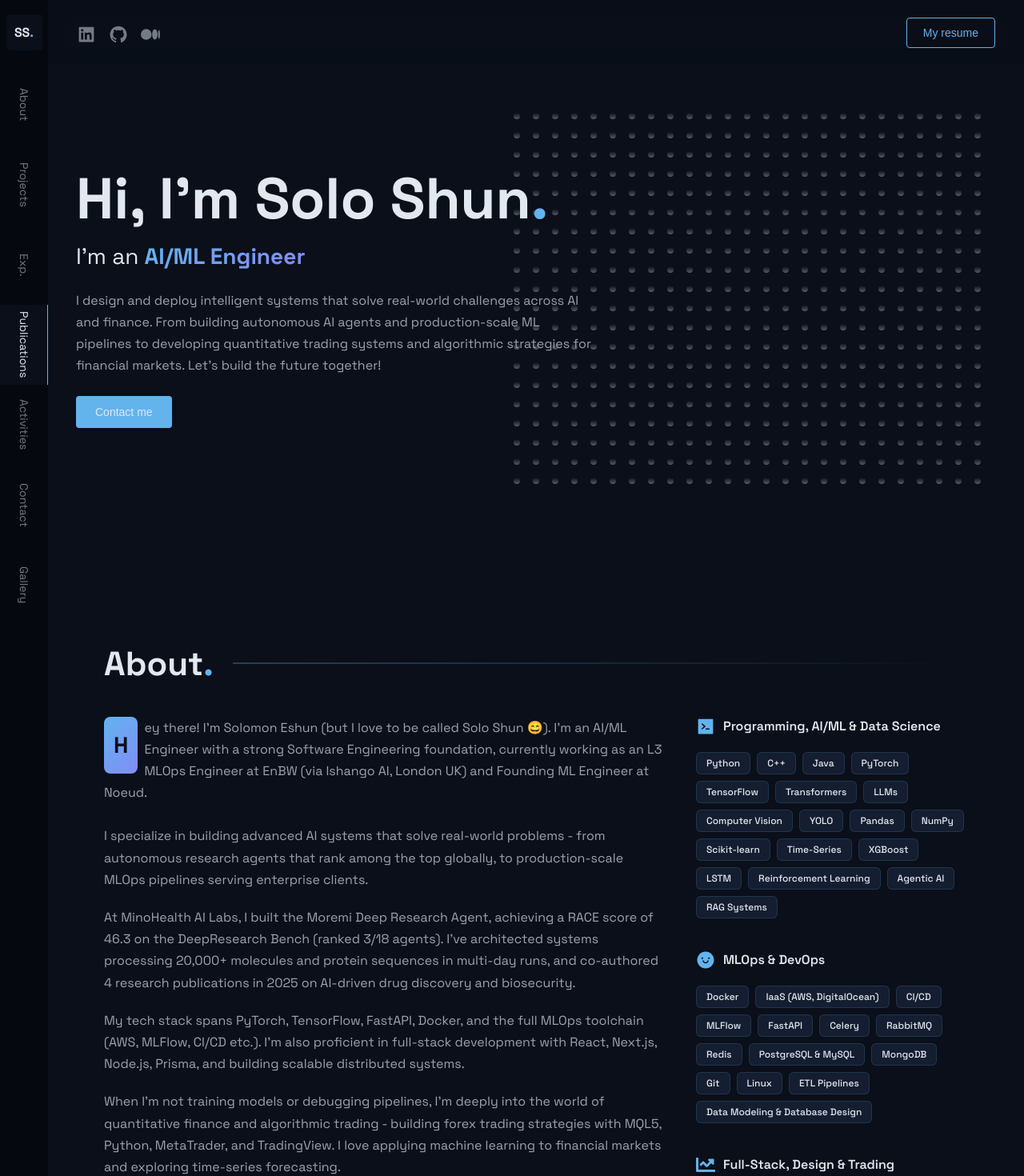
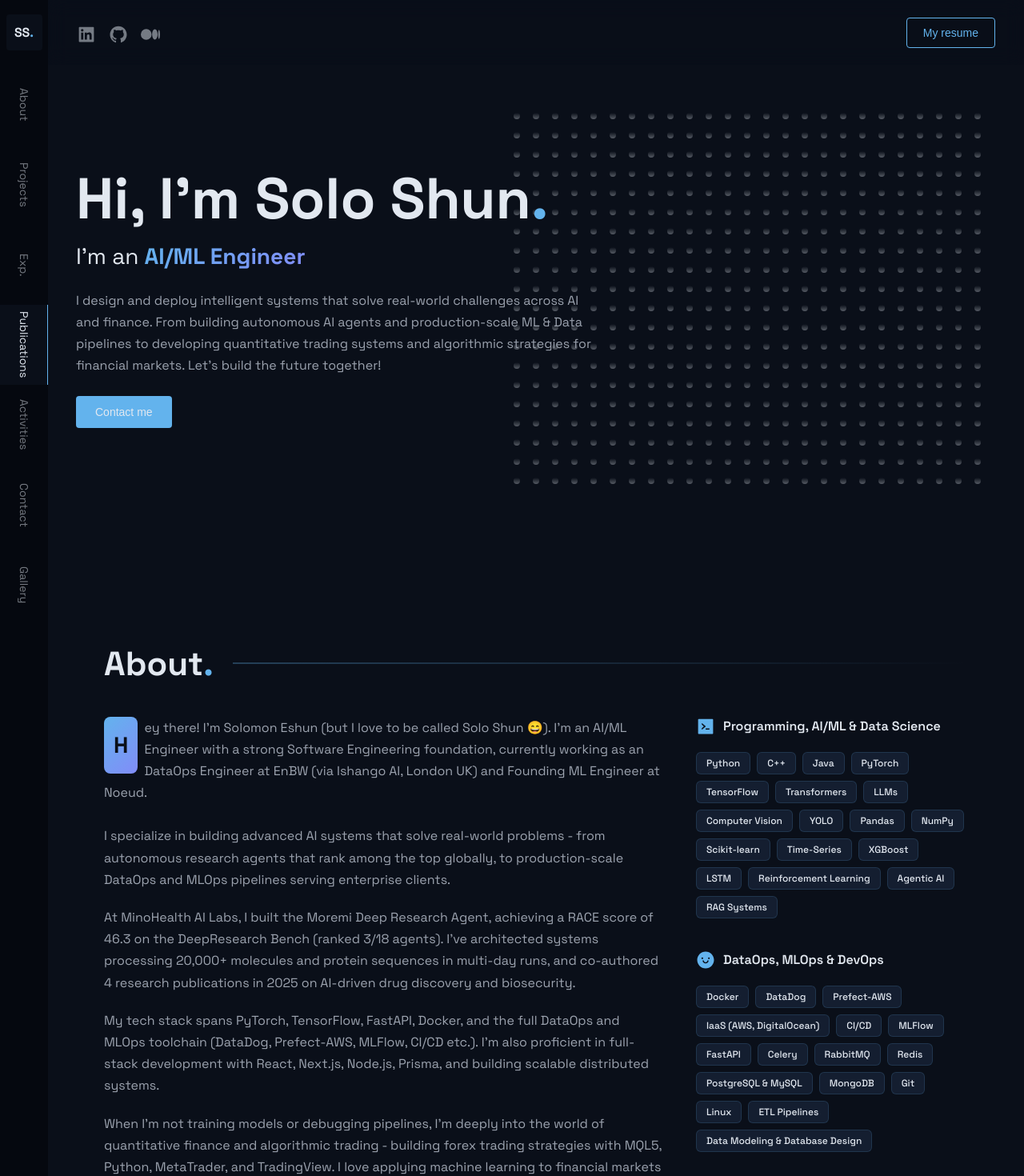
Before and after one commit to soloeinsteinmit/mi-portafolio, a Next.js app: page / in a window 1280 px wide. Shown: the top 1470 px of the page at 80% size. Built offline with nearby package versions, Linux system fonts and the light colour scheme.

Commit message:
feat: Add initial portfolio homepage structure including About, Experience, and Hero sections, and a resume.

```diff
--- a/components/home/about/About.tsx
+++ b/components/home/about/About.tsx
@@ -15,12 +15,12 @@ export const About = () => {
             <p className={`${styles.aboutText} ${styles.highlightFirstLetter}`}>
               Hey there! I&apos;m Solomon Eshun (but I love to be called Solo Shun
               😄). I&apos;m an AI/ML Engineer with a strong Software Engineering
-              foundation, currently working as an L3 MLOps Engineer at EnBW (via
+              foundation, currently working as an DataOps Engineer at EnBW (via
               Ishango AI, London UK) and Founding ML Engineer at Noeud.
               <br />
               <br />I specialize in building advanced AI systems that solve
               real-world problems - from autonomous research agents that rank
-              among the top globally, to production-scale MLOps pipelines
+              among the top globally, to production-scale DataOps and MLOps pipelines
               serving enterprise clients.
             </p>
           </Reveal>
@@ -36,7 +36,7 @@ export const About = () => {
           <Reveal>
             <p className={styles.aboutText}>
               My tech stack spans PyTorch, TensorFlow, FastAPI, Docker, and the
-              full MLOps toolchain (AWS, MLFlow, CI/CD etc.). I&apos;m also
+              full DataOps and MLOps toolchain (DataDog, Prefect-AWS, MLFlow, CI/CD etc.). I&apos;m also
               proficient in full-stack development with React, Next.js, Node.js, Prisma, and
               building scalable distributed systems.
             </p>
--- a/components/home/about/Stats.tsx
+++ b/components/home/about/Stats.tsx
@@ -38,10 +38,12 @@ export const Stats = () => {
         <div className={styles.statColumn}>
           <h4>
             <AiFillSmile size="2.4rem" color="var(--brand)" />
-            <span>MLOps & DevOps</span>
+            <span>DataOps, MLOps & DevOps</span>
           </h4>
           <div className={styles.statGrid}>
             <span className="chip">Docker</span>
+            <span className="chip">DataDog</span>
+            <span className="chip">Prefect-AWS</span>
             <span className="chip">IaaS (AWS, DigitalOcean)</span>
             {/* <span className="chip">Kubernetes</span> */}
             <span className="chip">CI/CD</span>
--- a/components/home/experience/Experience.tsx
+++ b/components/home/experience/Experience.tsx
@@ -30,13 +30,14 @@ const experience = [
         , London UK)
       </>
     ),
-    position: "L3 MLOps Engineer",
+    position: "DataOps Engineer",
     time: "Dec 2025 - Present",
     location: "Karlsruhe, Germany (Remote)",
     description:
-      "Supporting enterprise-scale MLOps initiatives for a leading European energy provider. Focusing on production ML infrastructure, deployment pipelines, and operational reliability in regulated, high-availability environments.",
+      "Supporting enterprise-scale DataOps and ML operations for a leading European energy provider. Focusing on reliable data pipelines, production ML infrastructure, and deployment automation",
     tech: [
       "MLOps",
+      "DataOps",
       "Python",
       "Docker",
       "CI/CD",
@@ -60,9 +61,11 @@ const experience = [
       "PyTorch",
       "Time-Series Forecasting",
       "ML Pipelines",
+      "Data Pipelines",
       "System Design",
       "Model Deployment",
       "MLOps",
+      "DataOps",
       "Python",
       "Quantitative Finance",
     ],
--- a/components/home/hero/Hero.tsx
+++ b/components/home/hero/Hero.tsx
@@ -24,7 +24,7 @@ export const Hero = () => {
           <Reveal>
             <p className={styles.aboutCopy}>
               I design and deploy intelligent systems that solve real-world challenges across AI and finance. From building autonomous AI agents and production-scale
-              ML pipelines to developing quantitative trading systems and algorithmic strategies
+              ML & Data pipelines to developing quantitative trading systems and algorithmic strategies
               for financial markets. Let&apos;s build the future together!
             </p>
           </Reveal>
--- a/pages/index.tsx
+++ b/pages/index.tsx
@@ -10,30 +10,30 @@ export default function HomePage() {
 
         {/* Primary Meta Tags */}
         <meta name="title" content="Solomon Eshun (Solo Shun) | AI/ML Engineer, MLOps Specialist & Quantitative Finance Developer" />
-        <meta name="description" content="Solomon Eshun (Solo Shun) - AI/ML Engineer specializing in autonomous AI agents, production MLOps, algorithmic trading, and quantitative finance. Building intelligent systems for finance, and enterprise. Expert in PyTorch, TensorFlow, time-series forecasting, and algorithmic trading strategies." />
+        <meta name="description" content="Solomon Eshun (Solo Shun) - AI/ML Engineer specializing in autonomous AI agents, production MLOps, DataOps, algorithmic trading, and quantitative finance. Building intelligent systems for finance, and enterprise. Expert in PyTorch, TensorFlow, time-series forecasting, and algorithmic trading strategies." />
         <meta name="viewport" content="width=device-width, initial-scale=1" />
         <meta name="author" content="Solomon Eshun" />
 
         {/* Comprehensive Keywords */}
-        <meta name="keywords" content="Solomon Eshun, Solo Shun, AI Engineer, Machine Learning Engineer, MLOps Engineer, Deep Learning, PyTorch, TensorFlow, Autonomous AI Agents, LLMs, Agentic AI, Computer Vision, YOLO, Bioinformatics, Drug Discovery, Medical AI, Time-Series Forecasting, Algorithmic Trading, Quantitative Finance, Forex Trading, MQL5, MetaTrader, TradingView, Python, Docker, FastAPI, Celery, RabbitMQ, Redis, React, Next.js, Transformers, LSTM, XGBoost, Temporal Fusion Transformers, MLOps, DevOps, CI/CD, Kubernetes, AWS, DigitalOcean, Research Publications, MinoHealth AI, EnBW, Noeud, Ghana AI, African AI Engineer, Moremi AI Agent, DeepResearch Bench, Production ML Systems, Enterprise ML, Distributed Systems, Real-time ML Pipelines, Financial Forecasting" />
+        <meta name="keywords" content="Solomon Eshun, Solo Shun, AI Engineer, Machine Learning Engineer, MLOps Engineer, DataOps Engineer, Deep Learning, PyTorch, TensorFlow, Autonomous AI Agents, LLMs, Agentic AI, Computer Vision, YOLO, Bioinformatics, Drug Discovery, Medical AI, Time-Series Forecasting, Algorithmic Trading, Quantitative Finance, Forex Trading, MQL5, MetaTrader, TradingView, Python, Docker, FastAPI, Celery, RabbitMQ, Redis, React, Next.js, Transformers, LSTM, XGBoost, Temporal Fusion Transformers, MLOps, DataOps, DevOps, CI/CD, Kubernetes, AWS, DigitalOcean, Research Publications, MinoHealth AI, EnBW, Noeud, Ghana AI, African AI Engineer, Moremi AI Agent, DeepResearch Bench, Production ML Systems, Enterprise ML, Distributed Systems, Real-time ML Pipelines, Financial Forecasting" />
 
         {/* Open Graph / Facebook */}
         <meta property="og:type" content="website" />
         <meta property="og:url" content="https://solomoneshun.vercel.app/" />
         <meta property="og:site_name" content="Solomon Eshun Portfolio" />
-        <meta property="og:title" content="Solomon Eshun (Solo Shun) | AI/ML Engineer, MLOps Specialist & Quantitative Finance Developer" />
-        <meta property="og:description" content="AI/ML Engineer building autonomous research agents, production ML systems, and algorithmic trading strategies. Co-authored 4 research publications. Expertise in PyTorch, MLOps, quantitative finance, and agentic AI systems." />
+        <meta property="og:title" content="Solomon Eshun (Solo Shun) | AI/ML Engineer, MLOps & DataOps Specialist & Quantitative Finance Developer" />
+        <meta property="og:description" content="AI/ML Engineer building autonomous research agents, production ML systems, and algorithmic trading strategies. Co-authored 4 research publications. Expertise in PyTorch, MLOps, DataOps, quantitative finance, and agentic AI systems." />
         <meta property="og:image" content="https://solomoneshun.vercel.app/screenshot.png" />
         <meta property="og:image:width" content="1200" />
         <meta property="og:image:height" content="630" />
         <meta property="og:locale" content="en_US" />
 
         {/* Twitter Card */}
-        <meta name="twitter:card" content="summary_large_image"/>
+        <meta name="twitter:card" content="summary_large_image" />
         <meta name="twitter:url" content="https://solomoneshun.vercel.app/" />
-        <meta name="twitter:title" content="Solomon Eshun (Solo Shun) | AI/ML Engineer, MLOps & Quantitative Finance"/>
-        <meta name="twitter:description" content="AI/ML Engineer specializing in autonomous agents, production MLOps, and algorithmic trading. Building intelligent systems for healthcare and finance. Expert in PyTorch, time-series forecasting, and quantitative strategies."/>
-        <meta name="twitter:image" content="https://solomoneshun.vercel.app/screenshot.png"/>
+        <meta name="twitter:title" content="Solomon Eshun (Solo Shun) | AI/ML Engineer, MLOps & DataOps Specialist & Quantitative Finance" />
+        <meta name="twitter:description" content="AI/ML Engineer specializing in autonomous agents, production MLOps, and algorithmic trading. Building intelligent systems for healthcare and finance. Expert in PyTorch, time-series forecasting, and quantitative strategies." />
+        <meta name="twitter:image" content="https://solomoneshun.vercel.app/screenshot.png" />
         <meta name="twitter:creator" content="@soloshun" />
 
         {/* Advanced SEO */}
@@ -59,7 +59,7 @@ export default function HomePage() {
               "alternateName": "Solo Shun",
               "url": "https://solomoneshun.vercel.app",
               "image": "https://solomoneshun.vercel.app/ss.jpeg",
-              "jobTitle": "AI/ML Engineer & MLOps Specialist",
+              "jobTitle": "AI/ML Engineer & MLOps & DataOps Specialist",
               "worksFor": [
                 {
                   "@type": "Organization",
```
Also changed, not shown: 1 other file (tests, documents, lock files or other folders).
